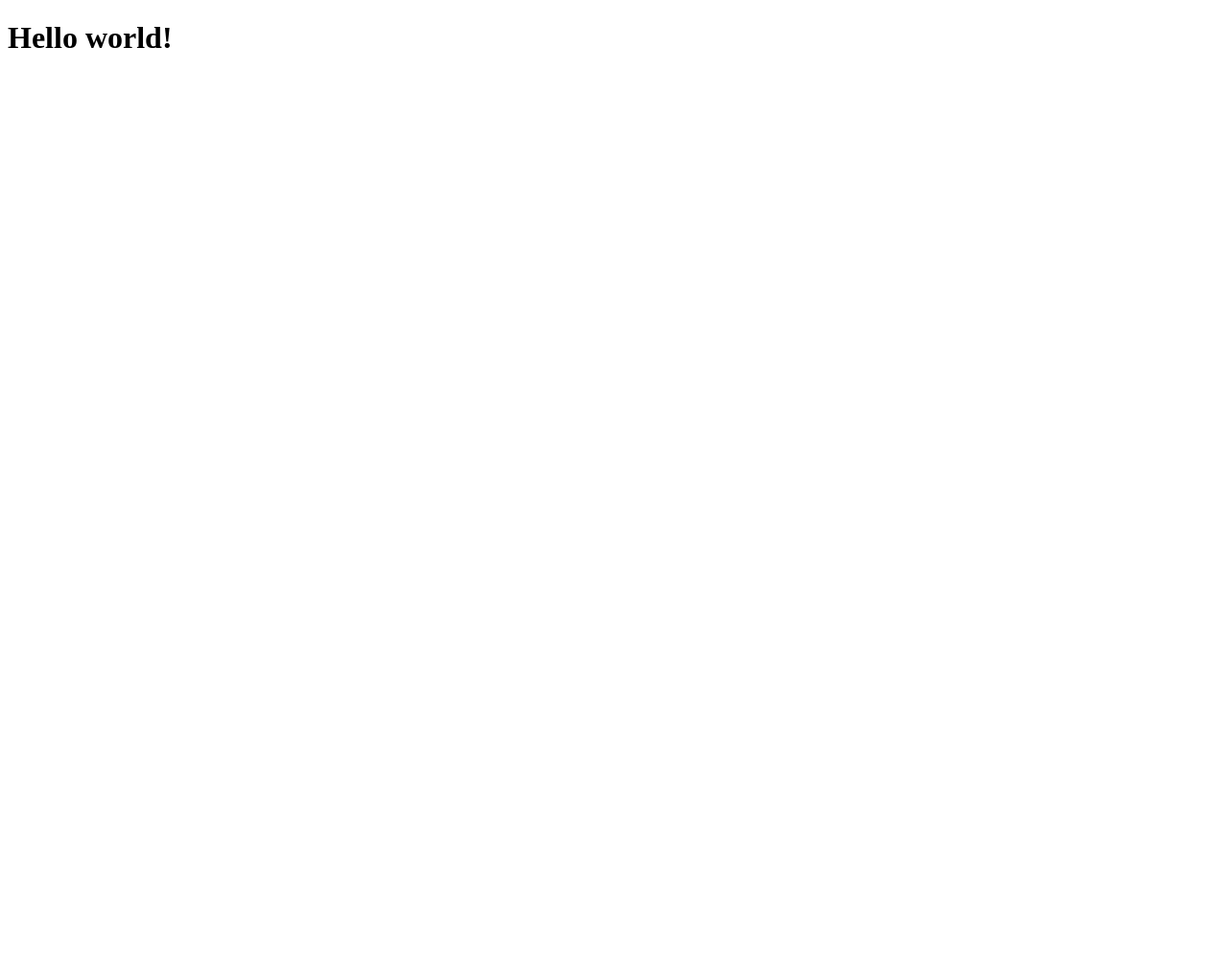
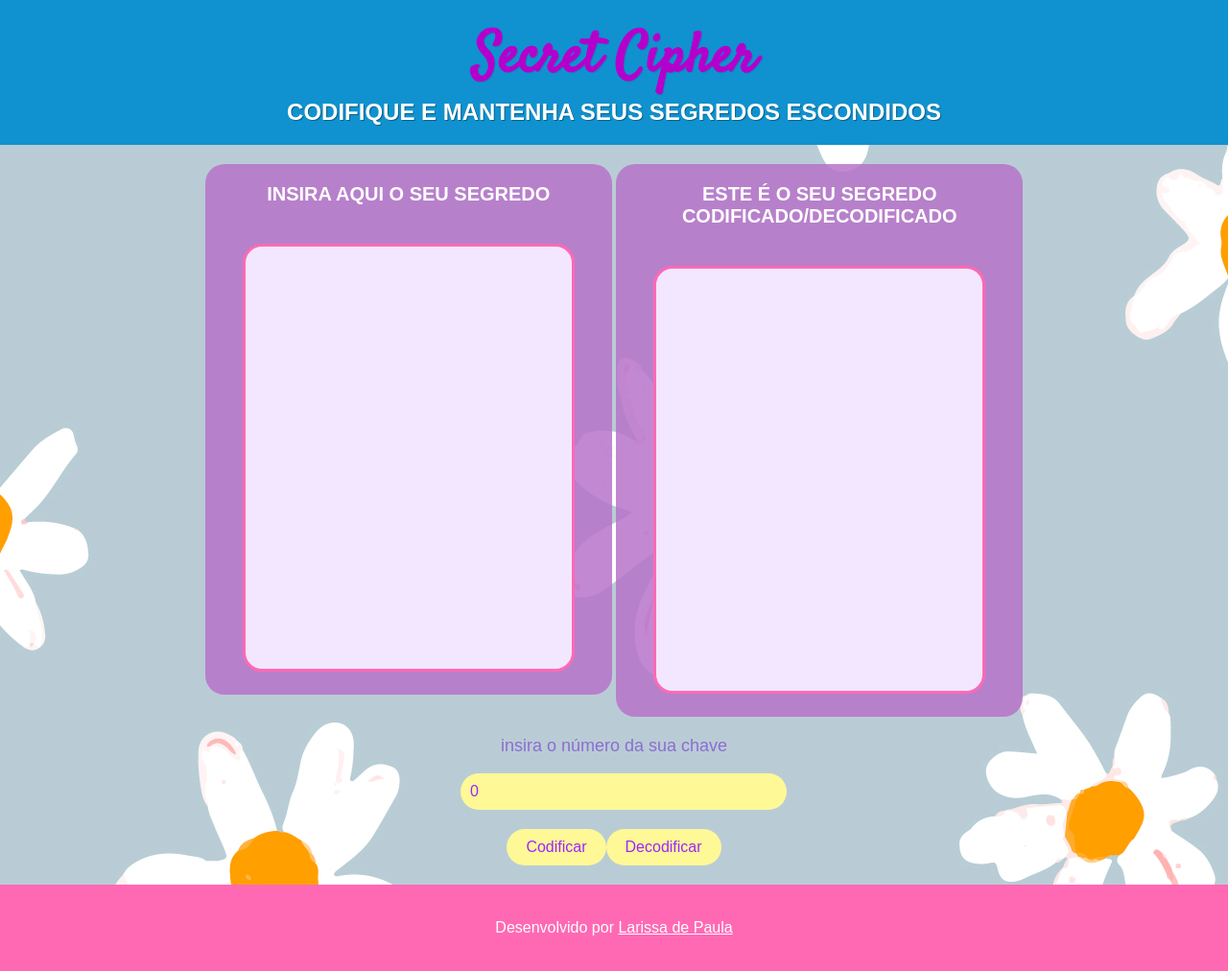
Before and after one commit to Laboratoria/SAP010-cipher, a website with bundled scripts: page src/index.html in a window 1280 px wide. Shown: the whole page at 96% size. Before the commit the page ends 800 px from the top, so only its background shows below. Built offline with nearby package versions, Linux system fonts and the light colour scheme; a web font is replaced by a local one.

Commit message:
index.html

```diff
--- a/src/cipher.js
+++ b/src/cipher.js
@@ -1,5 +1,49 @@
 const cipher = {
-  // ...
-};
+  encode: function( deslocamento, texto) {
+    if  ( typeof deslocamento !== 'number' || typeof texto !== 'string' ) {
+      throw new TypeError('Os argumentos devem ser uma string e um número');
+    } else {
+
+      let codificado = "";
+      for (let i = 0; i < texto.length; i++) {
+        let caracter = texto[i];
+        if (caracter.match(/[A-Z]/i)) {
+          const codigo = texto.charCodeAt(i);
+          if (codigo >= 65 && codigo <= 90) {
+            caracter = String.fromCharCode(((codigo - 65 + deslocamento) % 26) + 65);
+          }
+        }
+        codificado += caracter;
+      }
+      return codificado;
+    }
+  },
+
+  decode: function(deslocamento, texto ) {
+    if (typeof deslocamento !== 'number' || typeof texto !== 'string' ) {
+      throw new TypeError('Os argumentos devem ser uma string e um número');
+    } else{
+
+      let decodificado = "";
+      for (let i = 0; i < texto.length; i++) {
+        let caracter = texto[i];
+        if (caracter.match(/[A-Z]/i)) {
+          const codigo = texto.charCodeAt(i);
+          if (codigo >= 65 && codigo <= 90) {
+            let resultado = codigo - 65 - deslocamento;
+            while (resultado < 0) {
+              resultado += 26;
+            }
+            caracter = String.fromCharCode((resultado % 26) + 65)
+          }
+        }
+        decodificado += caracter;
+      }
+
+      return decodificado;
+    }
+  }
+
+}
 
 export default cipher;
--- a/src/index.html
+++ b/src/index.html
@@ -6,9 +6,38 @@
     <link rel="stylesheet" href="style.css" />
   </head>
   <body>
-    <div id="root">
-      <h1>Hello world!</h1>
-    </div>
+    <div id="root" style="text-align: center;">
+      <div id="root">
+        <div class="header">
+          <h1>Secret Cipher</h1>
+          <h2>CODIFIQUE E MANTENHA SEUS SEGREDOS ESCONDIDOS</h2>
+        </div>
+        <div class="inputs-container">
+          <div class="input">
+            <p>INSIRA AQUI O SEU SEGREDO</p>
+            <div class="textarea">
+              <textarea id="textoInput" maxlength="800" cols="40" rows="20"></textarea>
+            </div>
+          </div>
+          <div class="output">
+            <p>ESTE É O SEU SEGREDO CODIFICADO/DECODIFICADO</p>
+            <div class="textarea">
+              <textarea id="textoOutput" readonly cols="40" rows="20"></textarea>
+            </div>
+          </div>
+        </div>
+        <div class="deslocamento">
+          <p>insira o número da sua chave</p>
+          <input type="number" id="deslocamento" min="1" value="0">
+        </div>
+        <div class="buttons">
+          <button id="codificarBtn">Codificar</button>
+          <button id="decodificarBtn">Decodificar</button>
+        </div>
+        <footer>
+          <p>Desenvolvido por <a href="https://github.com/laridepaula">Larissa de Paula</a></p>
+        </footer>
+      </div>
     <script src="index.js" type="module"></script>
   </body>
 </html>
--- a/src/index.js
+++ b/src/index.js
@@ -1,3 +1,18 @@
 import cipher from './cipher.js';
+function codificar(){
+  const textoInput = document.querySelector("#textoInput").value.toUpperCase();
+  const deslocamento = parseInt(document.querySelector("#deslocamento").value);
+  const textoCodificado = cipher.encode(deslocamento, textoInput);
+  document.querySelector("#textoOutput").value = textoCodificado;
+}
 
-console.log(cipher);
+function decodificar(){
+  const textoInput = document.querySelector("#textoInput").value.toUpperCase();
+  const deslocamento = parseInt(document.querySelector("#deslocamento").value);
+  const textoDecodificado = cipher.decode( deslocamento, textoInput);
+  document.querySelector("#textoOutput").value = textoDecodificado;
+}
+
+document.querySelector("#codificarBtn").addEventListener("click", codificar);
+document.querySelector("#decodificarBtn").addEventListener("click", decodificar);
+//console.log(cipher);
--- a/src/style.css
+++ b/src/style.css
@@ -0,0 +1,131 @@
+@import url('https://fonts.googleapis.com/css2?family=Signika+Negative:wght@600&family=Satisfy&display=swap');
+
+/* Configurações gerais */
+body {
+  font-family: 'Signika Negative', sans-serif;
+  background-image: url("v1013-p-0009a.jpg");
+  background-repeat:no-repeat;
+  margin: 0;
+}
+
+/* Header */
+.header {
+  background-color: #0f92cf;
+  padding: 20px 0;
+}
+
+.header h1 {
+  font-family: 'Satisfy', cursive;
+  font-size: 58px;
+  text-align: center;
+  margin: 0;
+  padding: 0;
+  color: #b400cc;
+  text-shadow: 1px 1px #4f00521f;
+}
+
+.header h2 {
+  font-size: 24px;
+  text-align: center;
+  margin: 0;
+  padding: 0;
+  color: #fff;
+  text-shadow: 1px 1px #00000057;
+}
+
+/* Inputs e Outputs */
+.input, .output {
+  display: inline-block;
+  width: 30%;
+  vertical-align: top;
+  position: relative;
+  border-radius: 20px;
+  background-color: #b773cad8;
+  padding: 20px;
+  margin-top: 20px;
+}
+
+.input p, .output p {
+  font-size: 20px;
+  margin-top: 0;
+  font-weight: bold;
+  color: #fff;
+}
+
+/* Deslocamento */
+.deslocamento {
+  display: inline-block;
+  width: 25%;
+  margin-top: 20px;
+  vertical-align: top;
+}
+
+.deslocamento p {
+  font-size: 18px;
+  margin-top: 0;
+  color: #8d6dd1;
+}
+
+.deslocamento input[type="number"] {
+  display: block;
+  width: 100%;
+  padding: 10px;
+  font-size: 16px;
+  font-family: inherit;
+  border-radius: 20px;
+  background-color: #fff897;
+  color: #9d26ff;
+  border: none;
+}
+
+/* Botões */
+.buttons {
+  display: flex;
+  justify-content: center;
+  margin-top: 20px;
+}
+
+.buttons button {
+  padding: 10px 20px;
+  font-size: 16px;
+  background-color: #fff897;
+  color: #9d26ff;
+  border: none;
+  cursor: pointer;
+  border-radius: 20px;
+  transition: background-color 0.2s ease-in-out;
+}
+
+.buttons button:hover {
+  background-color: #b7a1cf;
+}
+
+/* Textarea */
+textarea {
+  border: 3px solid #FF69B4;
+  background-color: #f2e7ff;
+  border-radius: 20px;
+  height: 400px;
+  width: 300px;
+  resize: none;
+  padding: 20px;
+  margin-top: 20px;
+  color: #fff;
+  font-family: 'Signika Negative', sans-serif;
+  font-size: 18px;
+  line-height: 1.5;
+}
+
+/* Footer */
+footer {
+  background-color: #FF69B4;
+  color: #fff;
+  text-align: center;
+  margin-top: 20px;
+  padding: 20px;
+}
+
+footer a {
+  color: #fff;
+  text-decoration: underline;
+}
```
Also changed, not shown: src/v1013-p-0009a.jpg (added), 1 other file.
